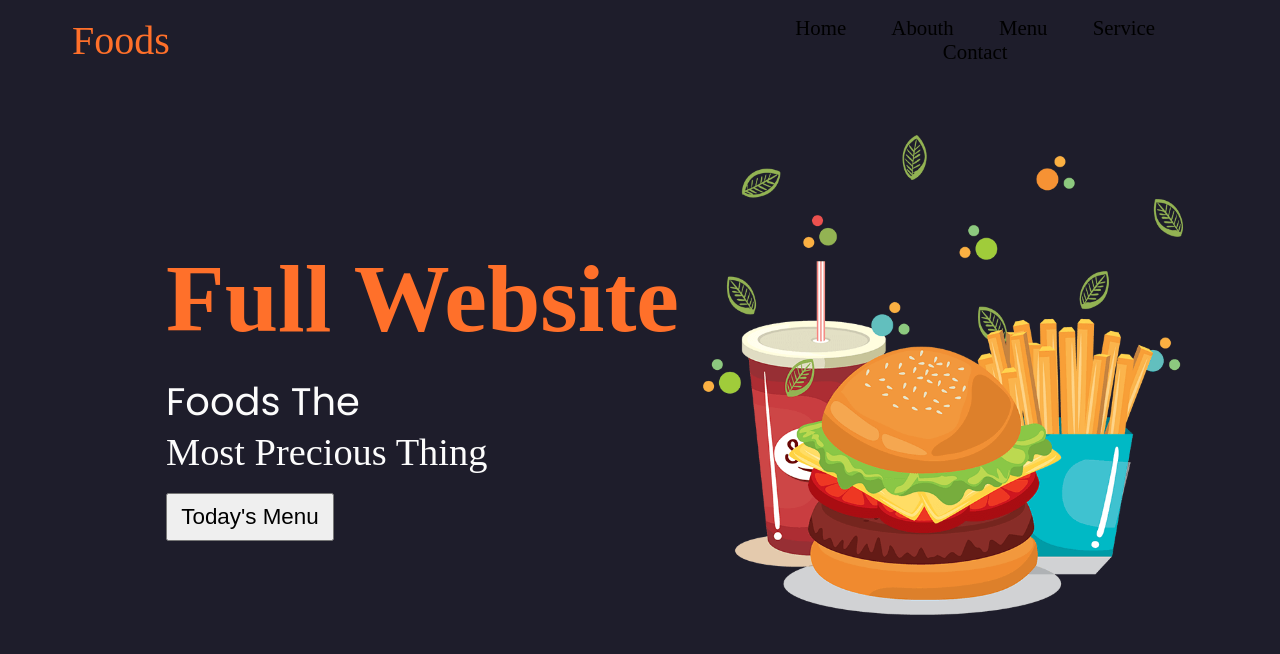
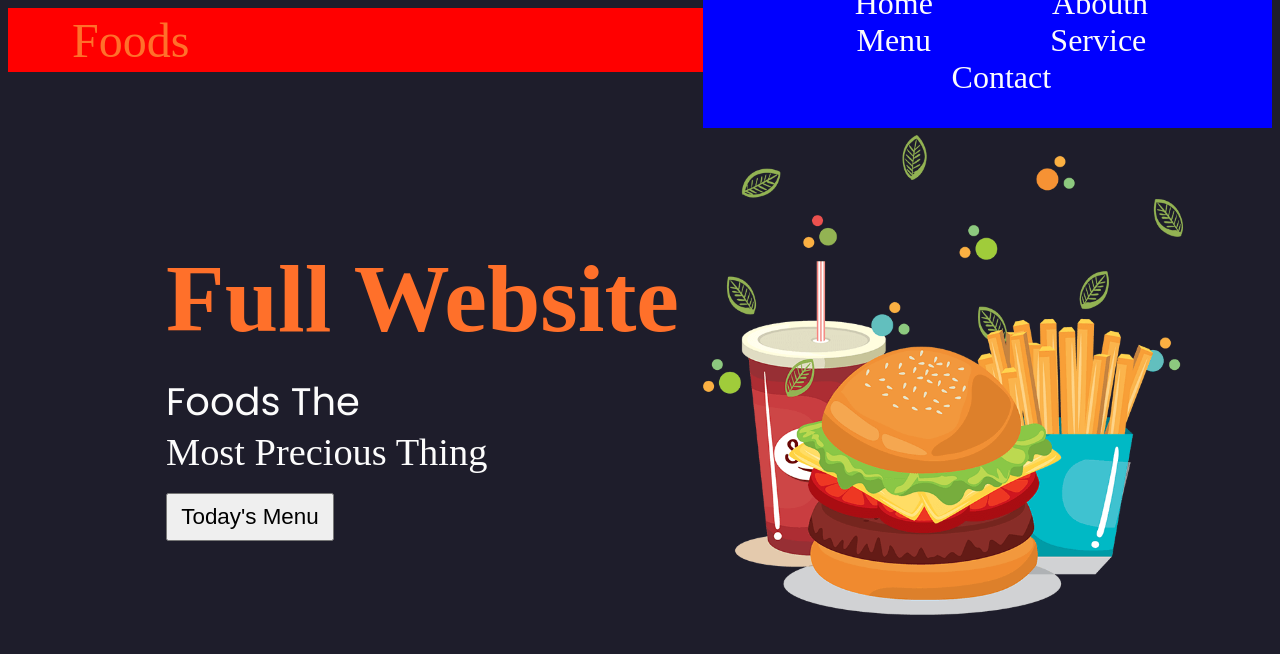
Before and after one commit to Kelilopz/proyectoWeb, a plain HTML site: page index.html in a window 1280 px wide. Drawn offline with Linux system fonts and the light colour scheme.

Commit message:
feat: :construction: Se continua con la primera pagina
Se continúa con los datos de la primera pagina

```diff
--- a/css/style.css
+++ b/css/style.css
@@ -10,39 +10,41 @@
     background-color: var(--color-body);
 }
 .header{
-
+    background: red;
     height: 8vh;
     display: flex;
     flex-direction: row;
     align-items: center;
     justify-content: space-between;
 }
-.titulo{
-    font-size: 5vh;
+.header_titulo{
+    display: flex;
+    font-size: 300%;
     text-transform: capitalize;
     margin-left: 8vh;
     color: var(--color-tertiary)
 }
-.menu{
-    margin-right: 8vh;
+.header_menu{
+    display: flex;
     text-transform: capitalize;
-    width: 40%;
+    width: 45%;
     text-align: center;
-    color: var(--color-primary)
-}
-.menu ul{
-    font-size: 2.6vh;
+    background: blue;
 
 }
-.menu ul li{
-    display: inline;
-    margin: 2vh;
+.header_menu ul{
+    font-size: 200%;
 
 }
-.menu ul li a{
+.header_menu ul li{
+    display: inline;
+    margin: 10%;
+
+}
+.header_menu ul li a{
     text-decoration: none;
     margin: .5vh;
-    color: black;
+    color:var(--color-primary);
 }
 .container1{
     width: 100%;
--- a/index.html
+++ b/index.html
@@ -2,16 +2,16 @@
 <html lang="en">
 <head>
     <meta charset="UTF-8">
-    <meta name="viewport" content="width=device-width, initial-scale=1.0">
-    <link rel="stylesheet" href="../proyectoWeb/css/style.css">
-    <title>Document</title>
+    <meta name="viewport" content="width=device-width, initial-scale=1.0" >
+    <link rel="stylesheet" href="../proyectoWeb/css/style.css" >
+    <title>proyecto_Web</title>
 </head>
 <body class="body">
     <header class="header">
-        <div class="titulo">
+        <div class="header_titulo">
             <p>foods</p>
         </div>
-        <div class="menu">
+        <div class="header_menu">
             <ul>
                 <li>
                     <a href="#">home</a>
```
